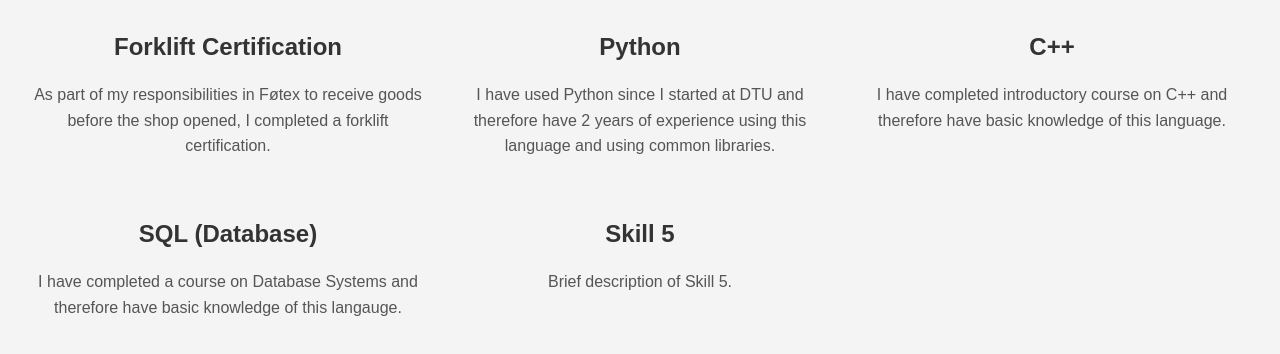
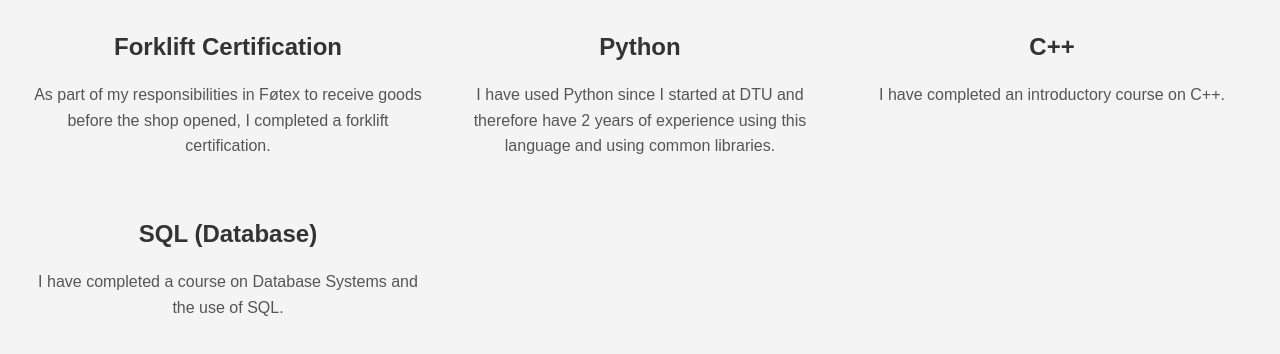
Before and after one commit to wkandersen/wkandersen.github.io, a plain HTML site: page skills.html in a window 1280 px wide. Shown: the part 208-562 px from the top of the page. Drawn offline with Linux system fonts and the light colour scheme.

```diff
--- a/skills.html
+++ b/skills.html
@@ -30,16 +30,16 @@
                 </div>
                 <div class="skill">
                     <h2>C++</h2>
-                    <p>I have completed introductory course on C++ and therefore have basic knowledge of this language.</p>
+                    <p>I have completed an introductory course on C++.</p>
                 </div>
                 <div class="skill">
                     <h2>SQL (Database)</h2>
-                    <p>I have completed a course on Database Systems and therefore have basic knowledge of this langauge.</p>
+                    <p>I have completed a course on Database Systems and the use of SQL.</p>
                 </div>
-                <div class="skill">
+                <!-- <div class="skill">
                     <h2>Skill 5</h2>
                     <p>Brief description of Skill 5.</p>
-                </div>
+                </div> -->
             </div>
     </main>
 </body>
```
